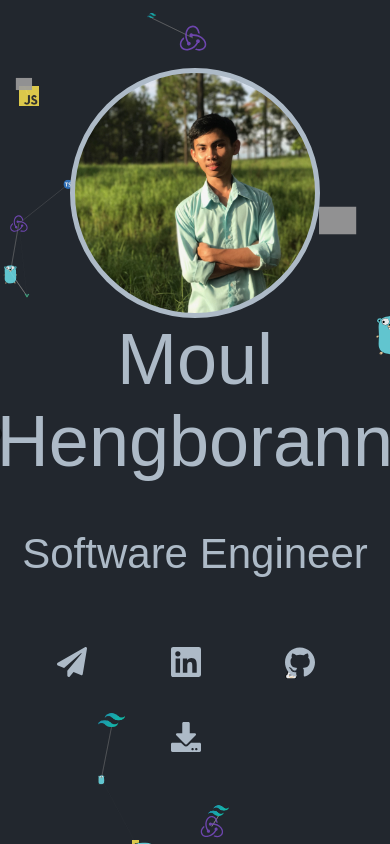
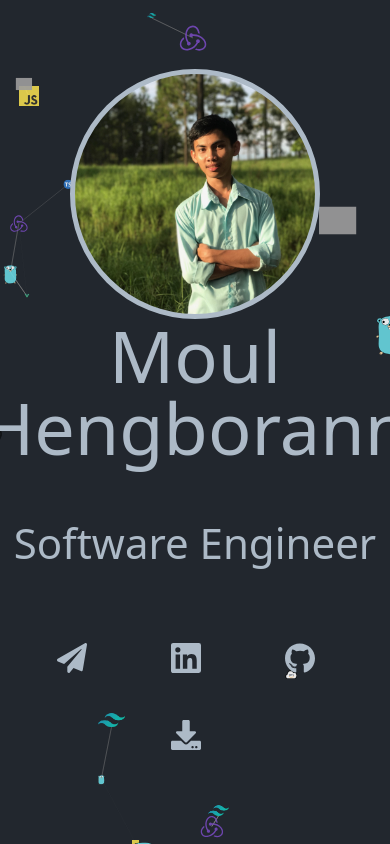
Before and after one commit to Hengborann-Moul/Hengborann-Moul.github.io, a Next.js app: page / in a window 390 px wide. Built offline with nearby package versions, Linux system fonts and the light colour scheme.

Commit message:
feat(tailwind): move from CSS to tailwind

```diff
--- a/components/ActionsList/actions-list.module.scss
+++ b/components/ActionsList/actions-list.module.scss
@@ -1,33 +1,18 @@
 /* Buttons */
 
 .buttonContainer {
-  display: inline-block;
-  height: 6rem;
-  width: 6rem;
-  margin: 0 1.75rem;
+  @apply inline-block h-24 w-24 my-0 mx-7;
 
   .button {
+    @apply h-24 w-24 table-cell align-middle text-center rounded-[25%] relative z-[1] no-underline text-color;
     transition: color 0.5s linear;
-    height: 6rem;
-    width: 6rem;
-    color: var(--primaryTextColor);
-    display: table-cell;
-    vertical-align: middle;
-    text-align: center;
-    text-decoration: none;
-    position: relative;
-    z-index: 1;
-    border-radius: 25%;
 
     .icon {
-      height: 4.5rem;
-      width: 4.5rem;
-      padding: 1rem;
+      @apply p-4 h-[4.5rem] w-[4.5rem];
     }
 
     .iconTitle {
-      font-size: 1.5rem;
-      display: none;
+      @apply text-2xl hidden;
     }
   }
 }
@@ -36,23 +21,18 @@
 
 @media only screen and (max-device-width: 820px) and (-webkit-min-device-pixel-ratio: 2) {
   .buttonContainer {
-    height: 5rem;
-    width: 5rem;
-    margin: 0 0.8rem;
-  }
+    @apply my-0 mx-[0.8rem] h-20 w-20;
 
-  .button {
-    height: 5rem;
-    width: 5rem;
-  }
+    .button {
+      @apply h-20 w-20;
 
-  .icon {
-    height: 4rem;
-    width: 4rem;
-    padding: 0.5rem;
-  }
+      .icon {
+        @apply p-2 h-16 w-16;
+      }
 
-  .iconTitle {
-    font-size: 1.3rem;
+      .iconTitle {
+        @apply text-xl;
+      }
+    }
   }
 }
--- a/components/Content/content.module.scss
+++ b/components/Content/content.module.scss
@@ -2,35 +2,28 @@
 
 .name,
 .title {
-  transition: color 0.5s linear;
-  font-weight: normal;
-  position: relative;
-  z-index: 1;
+  @apply font-normal z-[1] relative transition-colors;
 }
 
 /* Name */
 
 .name {
-  font-size: 6rem;
-  margin: 0 0 3.5rem;
-  color: var(--color);
+  @apply text-8xl m-0 mb-14 text-color;
 }
 
 /* Title */
 
 .title {
-  font-size: 3.5rem;
-  margin: 4rem 0;
-  color: var(--color);
+  @apply mx-0 my-16 text-[3.5rem] text-color;
 }
 
 /* Mobile Devices */
 
 @media only screen and (max-device-width: 820px) and (-webkit-min-device-pixel-ratio: 2) {
   .name {
-    font-size: 4.5rem;
+    @apply text-[4.5rem];
   }
   .title {
-    font-size: 2.5rem;
+    @apply text-[2.5rem];
   }
 }
--- a/components/Particle/particle.module.scss
+++ b/components/Particle/particle.module.scss
@@ -2,10 +2,7 @@
 
 .Particle {
   transition: background-color 0.5s linear;
-  position: absolute;
   background-color: var(--bg);
-  background-repeat: no-repeat;
-  background-size: cover;
   background-position: 50% 50%;
-  z-index: 0;
+  @apply absolute z-0 bg-no-repeat bg-cover;
 }
--- a/components/Profile/profile.module.scss
+++ b/components/Profile/profile.module.scss
@@ -1,13 +1,4 @@
 .profileContainer {
-  width: 250px;
-  height: 250px;
-  position: relative;
-  z-index: 1;
-  border: 5px solid var(--border-color);
-  background-color: var(--color-secondary);
-  border-radius: 50%;
-  margin: auto;
+  @apply h-[250px] w-[250px] relative z-[1] border-[5px] border-solid rounded-full m-auto bg-cover bg-right border-borderColor bg-colorSecondary;
   background-image: url("../../assets/images/profile-min.jpeg");
-  background-size: cover;
-  background-position: right;
 }
--- a/package.json
+++ b/package.json
@@ -18,9 +18,12 @@
   "devDependencies": {
     "@types/node": "17.0.13",
     "@types/react": "17.0.38",
+    "autoprefixer": "^10.4.2",
     "eslint": "8.8.0",
     "eslint-config-next": "12.0.9",
     "gh-pages": "^3.2.3",
+    "postcss": "^8.4.7",
+    "tailwindcss": "^3.0.23",
     "typescript": "4.5.5"
   }
 }
--- /dev/null
+++ b/postcss.config.js
@@ -0,0 +1,6 @@
+module.exports = {
+  plugins: {
+    tailwindcss: {},
+    autoprefixer: {},
+  },
+}
--- a/styles/color.module.scss
+++ /dev/null
@@ -1,9 +0,0 @@
-:root {
-  --color: #adbac7;
-  --color-primary: #0d1117;
-  --color-secondary: #fdf9f3;
-  --bg: #22272e;
-  --bg-secondary: #22272e;
-  --bg-code: #ddd;
-  --border-color: #adbac7;
-}
--- a/styles/globals.scss
+++ b/styles/globals.scss
@@ -1,33 +1,24 @@
-@import "./color.module.scss";
+@tailwind base;
+@tailwind components;
+@tailwind utilities;
 
 html,
 body {
-  padding: 0;
-  margin: 0;
-  font-size: 12px;
-  font-family: "Source Sans Pro", sans-serif;
+  @apply p-0 m-0 bg-bg text-color text-[12px] font-sans;
+  // font-family: "Source Sans Pro", sans-serif;
   -webkit-font-smoothing: antialiased;
   -moz-osx-font-smoothing: grayscale;
-  background-color: var(--bg);
-  color: var(--color);
   transition: background-color 0.7s;
 }
 
 a {
-  color: var(--color-primary);
-  text-decoration: none;
+  @apply text-colorPrimary no-underline;
 }
 
 * {
-  box-sizing: border-box;
+  @apply box-border;
 }
 
 #__next {
-  margin: 0;
-  height: 100vh;
-  display: flex;
-  flex-direction: column;
-  align-items: center;
-  justify-content: center;
-  text-align: center;
+  @apply m-0 h-screen flex flex-col items-center justify-center text-center;
 }
--- /dev/null
+++ b/tailwind.config.js
@@ -0,0 +1,16 @@
+module.exports = {
+  content: ["./pages/**/*.{js,ts,jsx,tsx}", "./components/**/*.{js,ts,jsx,tsx}"],
+  theme: {
+    extend: {},
+    colors: {
+      color: '#adbac7',
+      colorPrimary: '#0d1117',
+      colorSecondary: '#fdf9f3',
+      bg: '#22272e',
+      bgSecondary: '#22272e',
+      bgCode: '#ddd',
+      borderColor: '#adbac7',
+    }
+  },
+  plugins: [],
+};
```
Also changed, not shown: 1 other file (tests, documents, lock files or other folders).
